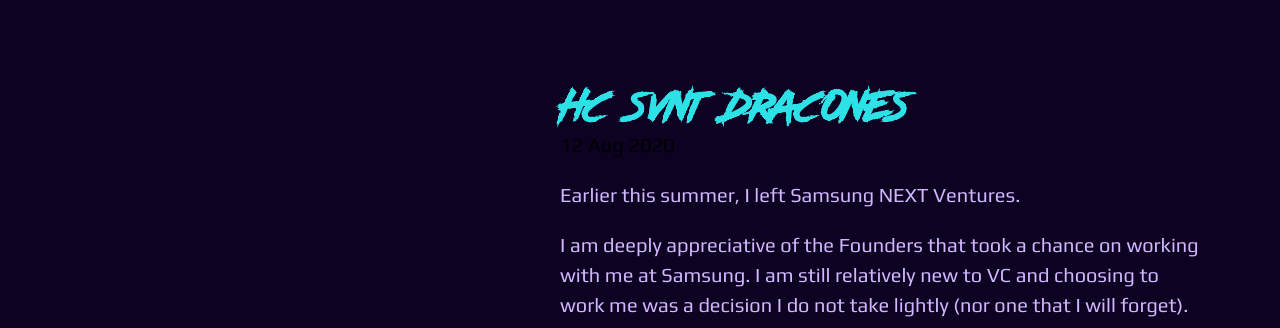
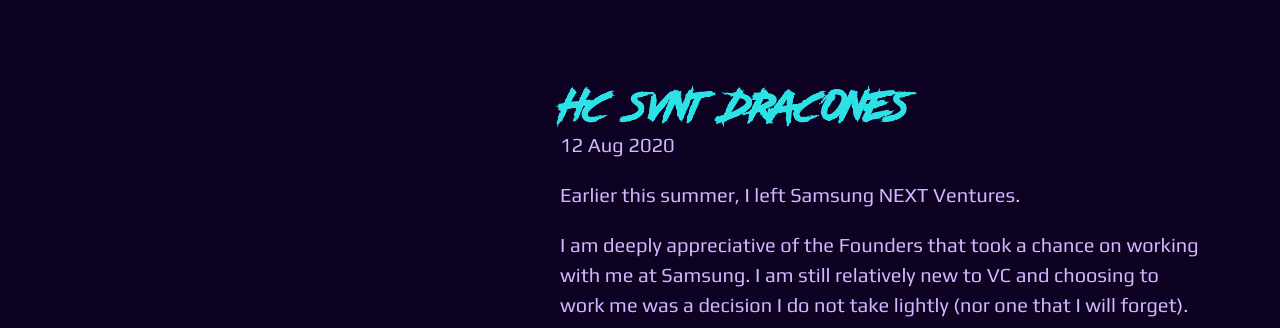
Before and after one commit to ckurdziel/ckurdziel.github.com, a Jekyll site: the page built from _posts/2020-08-12-hcsvntdracones.md, in a window 1280 px wide. Shown: the top 328 px of the page. Built offline with Jekyll 4.4.1, drawn with Linux system fonts in a browser that asks for light colours.

```diff
--- a/assets/css/main.scss
+++ b/assets/css/main.scss
@@ -11,7 +11,7 @@
 $gray-1: #ffffff !default;
 $gray-2: #e5e5e5 !default;
 $gray-3: #ccc !default;
-$gray-4: #000000 !default;
+$gray-4: #d0b7ff !default;
 $gray-5: #515151 !default;
 $gray-6: #313131 !default;
 
```
